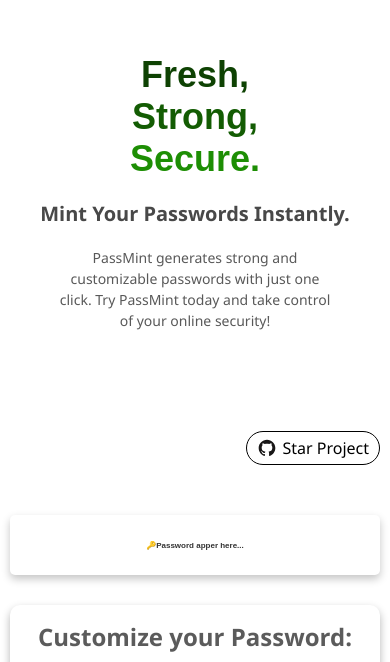
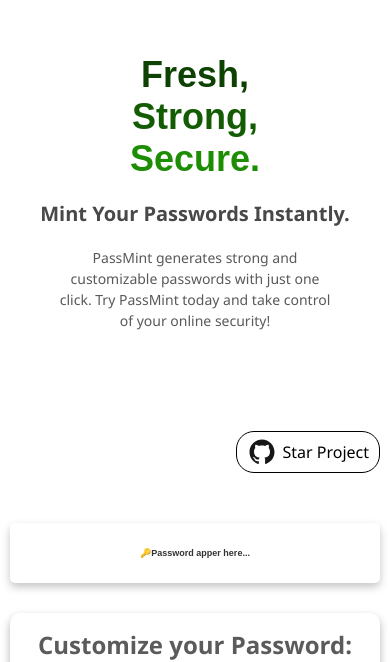
Before and after one commit to gauravGunjal14/PassMint, a React (Vite) app: page / in a window 390 px wide. Shown: the part 196-858 px from the top of the page. Built offline with nearby package versions, Linux system fonts and the light colour scheme.

Commit message:
fixed min length to 4 and change icons size in responsiveness

```diff
--- a/src/Component/PasswordGenarator.js
+++ b/src/Component/PasswordGenarator.js
@@ -81,16 +81,16 @@
                     <p className="passLenHeader">Password Length: {length}</p>
 
                     <div className="password-length">
-                        <input className="num_length" type="number" min={1} max={50} value={length}
+                        <input className="num_length" type="number" min={4} max={50} value={length}
                             onChange={(e) => {
                                 let val = +e.target.value;
-                                if (val < 1) val = 1;
+                                if (val < 4) val = 4;
                                 else if (val > 50) val = 50;
                                 setLength(val);
                             }}
                         />
 
-                        <input className="num_range" type="range" min={1} max={50} value={length}
+                        <input className="num_range" type="range" min={4} max={50} value={length}
                             onChange={(e) => setLength(+e.target.value)}
                         />
                     </div>
--- a/src/style.css
+++ b/src/style.css
@@ -427,8 +427,8 @@
     }
 
     .container a svg {
-        width: 30px;
-        height: 30px;
+        width: 40px;
+        height: 40px;
     }
 
     .links {
@@ -466,7 +466,7 @@
 
     .show_password {
         font-weight: 600;
-        font-size: 8px;
+        font-size: 9px;
     }
 
     .customizer {
@@ -474,8 +474,8 @@
     }
 
     .container a svg {
-        width: 20px;
-        height: 20px;
+        width: 30px;
+        height: 30px;
     }
 
     .links {
```
Also changed, not shown: public/screenshot.png.
